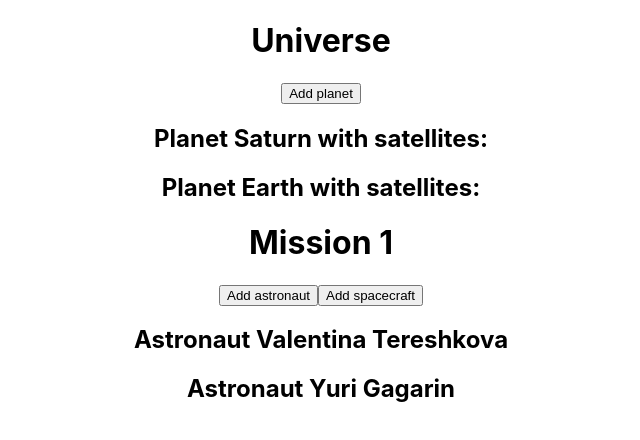
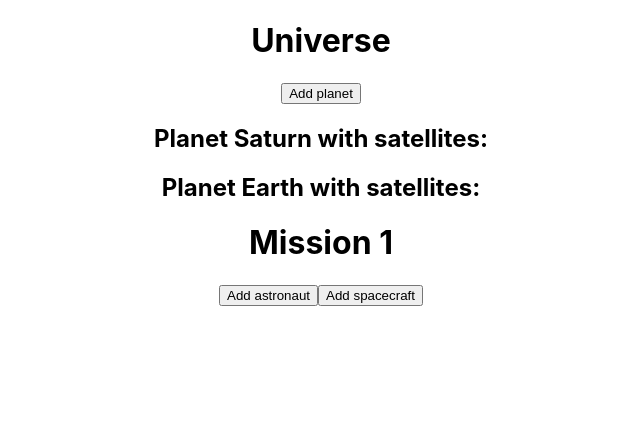
Before and after one commit to hachene/react-workshop-app, a React (Create React App) app: page / in a window 1280 px wide. Shown: the top 440 px of the page, without its empty margins (319-959 px from the left). Built offline with nearby package versions, Linux system fonts and the light colour scheme; what typesafe-actions would draw is missing.

Commit message:
Change Mission component to use redux instead of component state

```diff
--- a/src/FunctionalComponents/Mission/Mission.tsx
+++ b/src/FunctionalComponents/Mission/Mission.tsx
@@ -1,42 +1,36 @@
-import React, { useEffect, useState } from 'react'
+import React, { useState } from 'react'
+import { useDispatch, useSelector } from 'react-redux'
 import { Astronaut } from './Astronaut/Astronaut'
 import { Spacecraft } from './Spacecraft/Spacecraft'
+import { addAstronaut } from './duck/mission.actions'
+import { MissionState } from './duck/mission.types'
 
 export const Mission = () => {
-  const [astronautsState, setAstronautStates] = useState({
-    astronauts: [
-      { firstName: 'Valentina', lastName: 'Tereshkova' },
-      { firstName: 'Yuri', lastName: 'Gagarin' },
-    ],
-  })
-
   const [spaceCraftState, setSpaceCraftState] = useState('')
 
-  useEffect(() => console.log('Hello Mission'), [])
+  const dispatch = useDispatch()
 
-  const addAstronaut = () => {
-    setAstronautStates({
-      astronauts: [...astronautsState.astronauts, { firstName: 'Juan', lastName: 'Martínez' }],
-    })
+  const handleAddAstronaut = () => {
+    dispatch(addAstronaut({ firstName: 'Valentina', lastName: '' }))
   }
 
   const addSpaceCraft = () => {
     setSpaceCraftState('Sputnik 1')
   }
 
+  // EXPLAIN: We shouldn't be using this line
+  const astronauts = useSelector<MissionState, MissionState['astronauts']>(state => state.astronauts)
+
   return (
     <div>
       <h1>Mission 1</h1>
-      <button onClick={addAstronaut}>Add astronaut</button>
+      <button onClick={handleAddAstronaut}>Add astronaut</button>
       <button onClick={addSpaceCraft}>Add spacecraft</button>
-      <Astronaut
-        firstName={astronautsState.astronauts[0].firstName}
-        lastName={astronautsState.astronauts[0].lastName}
-      />
-      <Astronaut
-        firstName={astronautsState.astronauts[1].firstName}
-        lastName={astronautsState.astronauts[1].lastName}
-      />
+
+      {astronauts.map(({ firstName, lastName }) => (
+        <Astronaut firstName={firstName} lastName={lastName} />
+      ))}
+
       {spaceCraftState !== '' && (
         <div>
           <p>Will travel on a</p>
@@ -46,3 +40,9 @@ export const Mission = () => {
     </div>
   )
 }
+
+// EXPLAIN: We shouldn't be using this maps
+
+// const mapStateToProps = (state: MissionState) => ({astronauts: state.astronauts})
+
+// const mapDispatchToProps = (dispatch) => ({onAstronautAdded: ()=> dispatch({type: actionTypes.ADD_ASTRONAUT})})
```
